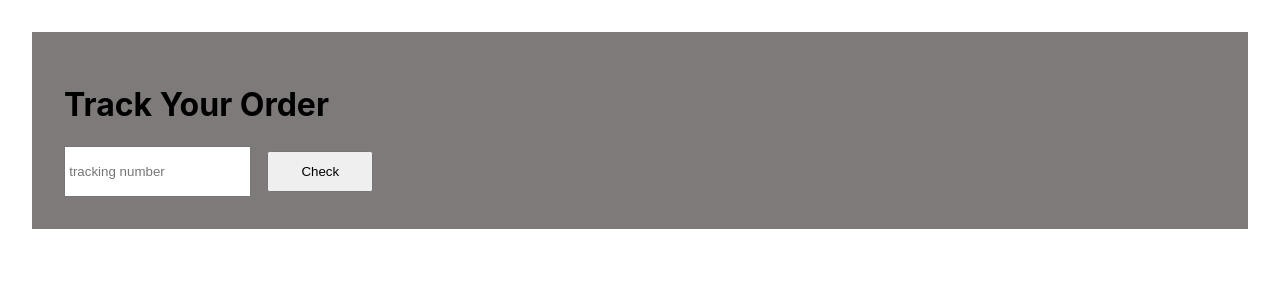
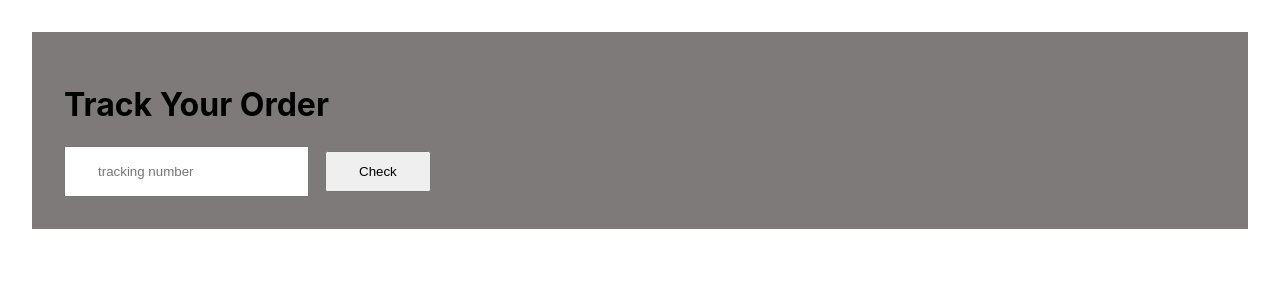
Before and after one commit to Niscolinx/order-tracking, a React (Create React App) app: page / in a window 1280 px wide. Shown: the top 300 px of the page. Built offline with nearby package versions, Linux system fonts and the light colour scheme.

Commit message:
updated the form-input style

```diff
--- a/src/sass/components/home.scss
+++ b/src/sass/components/home.scss
@@ -14,5 +14,5 @@
 }
 
 .form-input{
-    padding: 1rem .2rem;
+    padding: 1rem 2rem;
 }
```
